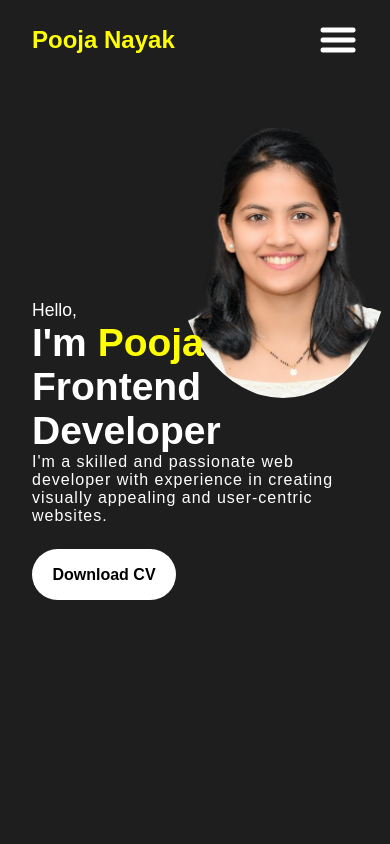
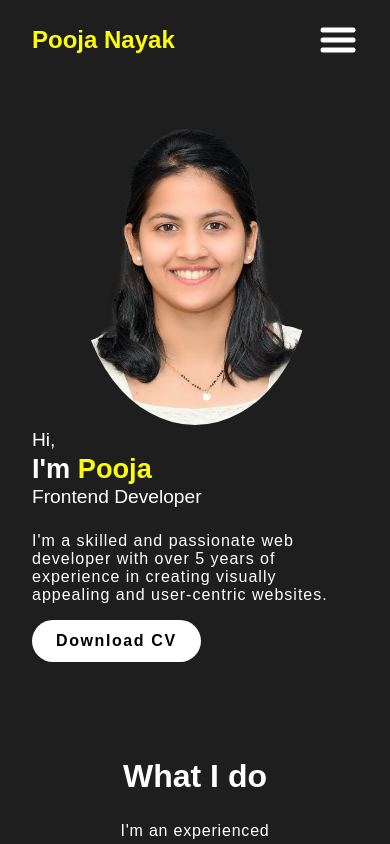
Before and after one commit to poojapnayak/pooja-portfolio, a React (Create React App) app: page / in a window 390 px wide. Shown: the top 844 px of the page. Built offline with nearby package versions, Linux system fonts and the light colour scheme.

Commit message:
Redesigned home section

```diff
--- a/src/components/Contact/contact.css
+++ b/src/components/Contact/contact.css
@@ -28,7 +28,6 @@
   margin: 2rem 0;
   display: flex;
   flex-wrap: wrap;
-  margin-bottom: 3rem;
 }
 
 .clientsImg {
--- a/src/components/Contact/contact.js
+++ b/src/components/Contact/contact.js
@@ -79,7 +79,6 @@ const Contact = () => {
           </div>
           <div className="contact-right">
             <form ref={form} onSubmit={sendEmail}>
-              {/* <label htmlFor="">Your Name</label> */}
               <input
                 type="text"
                 className="name"
@@ -87,7 +86,6 @@ const Contact = () => {
                 name="your_name"
                 required
               />
-              {/* <label htmlFor="">Your Email</label> */}
               <input
                 type="email"
                 className="email"
@@ -95,7 +93,6 @@ const Contact = () => {
                 name="your_email"
                 required
               />
-              {/* <label htmlFor="">Your Message</label> */}
               <textarea
                 name="message"
                 rows={5}
--- a/src/components/Intro/intro.css
+++ b/src/components/Intro/intro.css
@@ -1,114 +1,80 @@
-#intro {
-  height: calc(100vh - 5rem);
+#home {
+  display: flex;
+  justify-content: center;
+  align-items: center;
   width: 100vw;
-  max-width: 75rem;
+  max-width: 70rem;
   margin: 0 auto;
   overflow: hidden;
   position: relative;
-  display: flex;
-  justify-content: center;
-  align-items: center;
+  padding: 2rem;
 }
 
-.bgImage img {
-  width: 400px;
-  height: auto;
-  position: absolute;
-  top: 2rem;
-  right: 0;
-  z-index: -1;
-  object-fit: cover;
+.home-content h3 {
+  font-size: 1.75rem;
+  font-weight: 500;
+}
+
+.home-content h3:nth-of-type(2) {
+  margin-bottom: 1.5rem;
+}
+
+.home-content span {
+  color: yellow;
+}
+
+.home-content h1 {
+  font-size: 3rem;
+  font-weight: 700;
+  line-height: 1.3;
+}
+
+.home-img img {
+  width: 25vw;
   border-radius: 50%;
 }
 
-.introContent {
-  height: 100vh;
-  width: 100vw;
-  padding: 2rem;
-  font-size: 3rem;
-  font-weight: 700;
-  display: flex;
-  flex-direction: column;
-  justify-content: center;
-}
-
-.hello {
-  font-size: 1.75rem;
-  font-weight: 100;
-}
-
-.introName {
-  color: yellow;
-}
-
-.introParag {
-  font-size: medium;
+.home-content p {
+  font-size: 1.2rem;
   font-weight: 300;
   letter-spacing: 1px;
 }
 
-.btn {
-  background-color: white;
-  margin: 1rem 0;
-  font-weight: 600;
-  display: flex;
-  align-items: center;
-  justify-content: center;
+.downloadCV-btn {
+  display: inline-block;
   padding: 0.75rem 1.5rem;
+  background: white;
   border-radius: 2rem;
   border: none;
+  font-weight: 600;
+  color: black;
+  letter-spacing: 0.1rem;
+  margin: 1rem 0;
 }
 
-.hireBtnImg {
-  object-fit: cover;
-  height: 1rem;
-  width: 1rem;
-  margin: 0 0.25rem;
-}
-
-.downloadCvBtn {
-  display: flex;
-  align-items: center;
-  justify-content: center;
-  background-color: white;
-  font-weight: 600;
-  font-size: 1rem;
-  border-radius: 2rem;
-  border: none;
-  width: 9rem;
-  height: 6vh;
-  padding: 0.75rem;
-  color: black;
-  margin: 1.5rem 0;
-}
-
-.downloadCvBtn:hover {
+.downloadCV-btn:hover {
   background-color: black;
   color: white;
   border: 2px solid white;
 }
 
-@media screen and (max-width: 840px) {
-  .btn {
-    right: -10vw;
+@media (max-width: 768px) {
+  .home-content {
+    order: 2;
   }
-  .introContent {
-    font-size: 10vw;
+  #home {
+    flex-direction: column;
   }
-  .hello {
-    font-size: 4.5vw;
+  .home-content h3 {
+    font-size: 1.2rem;
+  }
+  .home-content h1 {
+    font-size: 1.7rem;
+  }
+  .home-content p {
+    font-size: 1rem;
+  }
+  .home-img img {
+    width: 60vw;
   }
 }
-
-@media screen and (max-width: 480px) {
-  .btn {
-    right: -20vw;
-  }
-}
-
-@media screen and (max-width: 720px) {
-  .bgImage img {
-    display: block;
-    width: 55vw;
-  }
-}
--- a/src/components/Intro/intro.js
+++ b/src/components/Intro/intro.js
@@ -6,35 +6,28 @@ import profileImg from "../../assets/profileImg.png";
 
 const Intro = () => {
   return (
-    <section id="intro">
-      <div className="introContent">
-        <span className="hello">Hello,</span>
-        <span className="intoText">
-          I'm <span className="introName">Pooja</span>
-          <br />
-          Frontend Developer
-        </span>
-        <p className="introParag">
-          I'm a skilled and passionate web developer with experience in creating
-          <br />
-          visually appealing and user-centric websites.
+    <section id="home">
+      <div className="home-content">
+        <h3>Hi,</h3>
+        <h1>
+          I'm <span>Pooja</span>
+        </h1>
+        <h3>Frontend Developer</h3>
+        <p>
+          I'm a skilled and passionate web developer with over 5 years of
+          experience in creating visually appealing and user-centric websites.
         </p>
-        {/* <Link>
-            <button className="btn">
-              <img src={hireMe} alt="Hire me" className="hireBtnImg" />
-              Hire me
-            </button>
-          </Link> */}
         <a
-          href="https://drive.google.com/uc?export=download&id=1YU-qxlVC-XW6uMsjH7ZjP6lYxTMA4xXj"
+          href="https://drive.google.com/uc?export=download&id=1w0IrvVK_DI5OCRR7jjdBcWmphLUyBSZI"
+          className="downloadCV-btn"
           download
-          className="downloadCvBtn"
         >
           Download CV
         </a>
       </div>
-      <div className="bgImage">
-        <img src={profileImg} alt="My Profile"></img>
+
+      <div className="home-img">
+        <img src={profileImg} alt="home-img"></img>
       </div>
     </section>
   );
--- a/src/components/NavBar/navBar.js
+++ b/src/components/NavBar/navBar.js
@@ -20,7 +20,7 @@ const Navbar = () => {
       <div className="desktopMenu">
         <Link
           activeClass="active"
-          to="intro"
+          to="home"
           spy={true}
           smooth={true}
           duration={500}
@@ -96,7 +96,7 @@ const Navbar = () => {
       <div className="navMenu" style={{ display: showMenu ? "flex" : "none" }}>
         <Link
           activeClass="active"
-          to="intro"
+          to="home"
           spy={true}
           smooth={true}
           duration={500}
```
